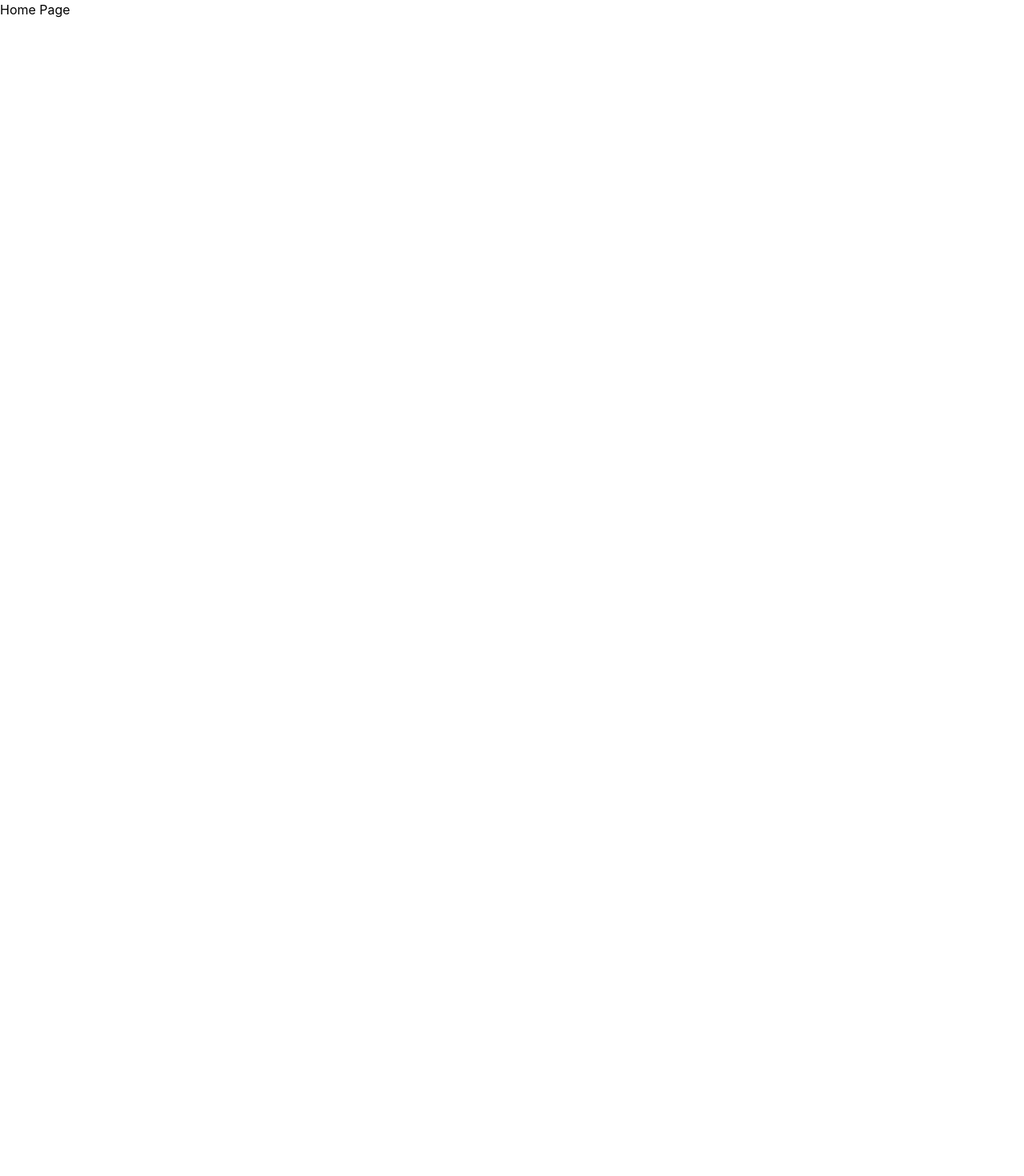
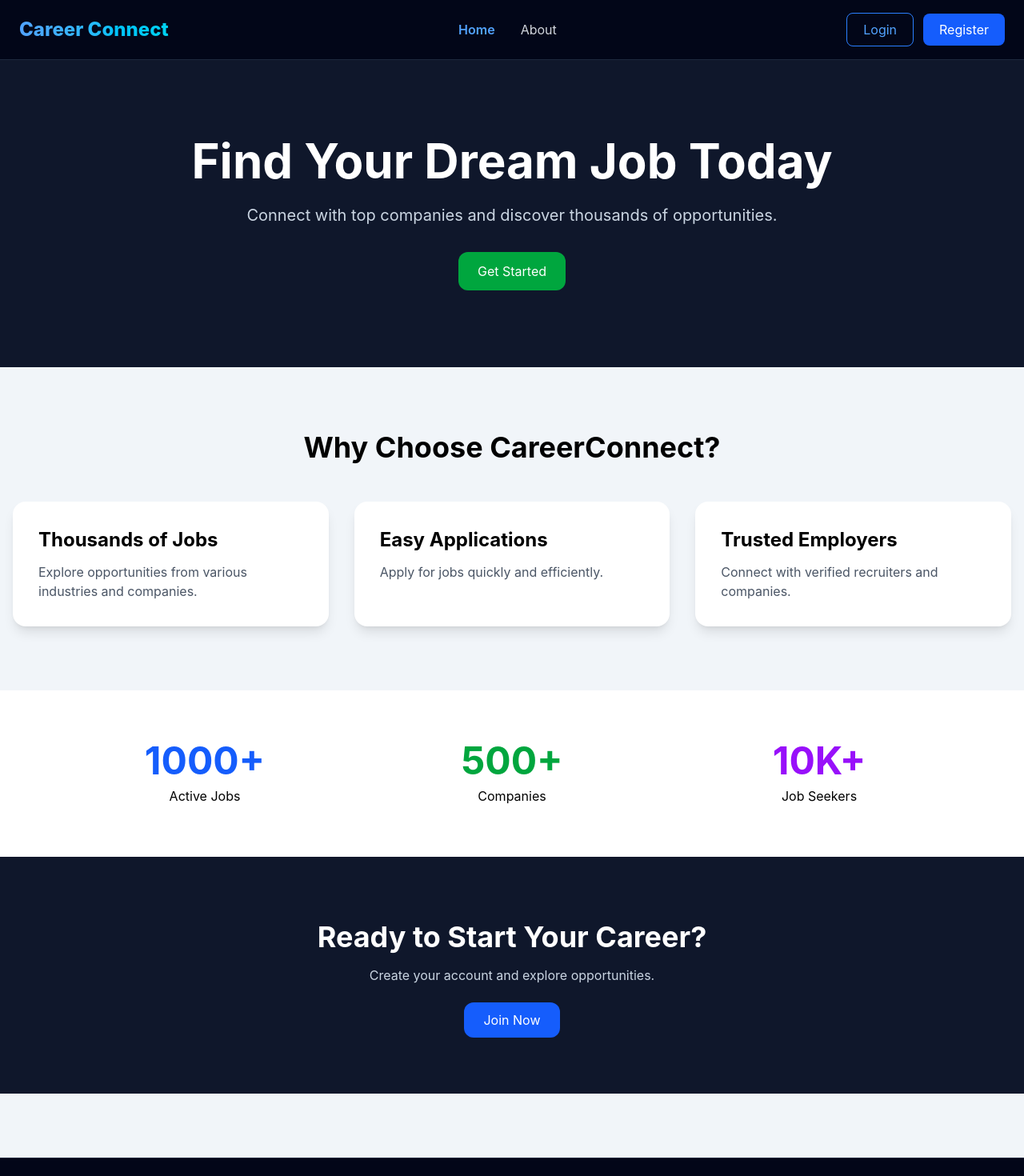
Before and after one commit to Manojnahak03/careerconnect, a React app in the folder frontend/: page / in a window 1280 px wide. Shown: the top 1470 px of the page at 80% size. Before the commit the page ends 800 px from the top, so only its background shows below. Built offline with nearby package versions, Linux system fonts and the light colour scheme; the HTML template or start-up script is replaced by a standard one.

Commit message:
Contact and Home  Page created

```diff
--- a/frontend/src/App.jsx
+++ b/frontend/src/App.jsx
@@ -3,6 +3,7 @@ import Home from "./pages/Home.jsx"
 import Register from "./pages/Register.jsx";
 import Login from "./pages/Login.jsx";
 import Job from "./pages/Job.jsx";
+import Contact from "./pages/Contact.jsx";
 
 
 function App() {
@@ -12,6 +13,7 @@ function App() {
       <Route path="/register" element={<Register />} />
       <Route path="/login" element={<Login />} />
       <Route path="/jobs" element={<Job/>} />
+      <Route path="/contact" element={<Contact/>} />
     </Routes>
   );
 }
--- a/frontend/src/components/Navbar.jsx
+++ b/frontend/src/components/Navbar.jsx
@@ -1,14 +1,16 @@
 import React from "react";
-import { NavLink, Link } from "react-router-dom";
+import { NavLink, Link, useNavigate } from "react-router-dom";
 
 const Navbar = () => {
+  const navigate = useNavigate();
+
   const token = localStorage.getItem("token");
 
   const handleLogout = () => {
     localStorage.removeItem("token");
     localStorage.removeItem("user");
 
-    window.location.href = "/login";
+    navigate("/login");
   };
 
   const navLinkClass = ({ isActive }) =>
@@ -23,19 +25,28 @@ const Navbar = () => {
         {/* Logo */}
         <Link
           to="/"
-          className="text-2xl font-bold text-white tracking-wide"
+          className="text-2xl font-extrabold bg-gradient-to-r from-blue-400 to-cyan-400 bg-clip-text text-transparent"
         >
           Career Connect
         </Link>
 
-        {/* Nav Links */}
+        {/* Navigation Links */}
         <ul className="flex items-center gap-8">
+
           <li>
             <NavLink to="/" className={navLinkClass}>
               Home
             </NavLink>
           </li>
 
+          <li>
+            <NavLink to="/about" className={navLinkClass}>
+              About
+            </NavLink>
+          </li>
+
+          {token && (
+            <>
               <li>
                 <NavLink to="/jobs" className={navLinkClass}>
                   Jobs
@@ -47,22 +58,25 @@ const Navbar = () => {
                   Contact
                 </NavLink>
               </li>
+            </>
+          )}
         </ul>
 
         {/* Auth Buttons */}
-        <div className="flex gap-3">
+        <div className="flex items-center gap-3">
+
           {!token ? (
             <>
               <Link
                 to="/login"
-                className="px-5 py-2 rounded-lg border border-blue-500 text-blue-400 hover:bg-blue-500 hover:text-white transition"
+                className="px-5 py-2 rounded-lg border border-blue-500 text-blue-400 hover:bg-blue-500 hover:text-white transition duration-300"
               >
                 Login
               </Link>
 
               <Link
                 to="/register"
-                className="px-5 py-2 rounded-lg bg-blue-600 hover:bg-blue-700 text-white transition"
+                className="px-5 py-2 rounded-lg bg-blue-600 hover:bg-blue-700 text-white transition duration-300"
               >
                 Register
               </Link>
@@ -70,13 +84,13 @@ const Navbar = () => {
           ) : (
             <button
               onClick={handleLogout}
-              className="px-5 py-2 rounded-lg bg-red-600 hover:bg-red-700 text-white transition"
+              className="px-5 py-2 rounded-lg bg-red-600 hover:bg-red-700 text-white transition duration-300"
             >
               Logout
             </button>
           )}
+
         </div>
-
       </div>
     </nav>
   );
--- /dev/null
+++ b/frontend/src/pages/Contact.jsx
@@ -0,0 +1,134 @@
+import React from "react";
+import Navbar from "../components/Navbar";
+import Footer from "../components/Footer";
+
+const Contact = () => {
+  return (
+    <div className="min-h-screen bg-slate-100">
+      <Navbar />
+
+      {/* Hero Section */}
+      <div className="bg-slate-900 text-white py-16">
+        <div className="max-w-7xl mx-auto px-4 text-center">
+          <h1 className="text-5xl font-bold mb-4">
+            Contact Us
+          </h1>
+
+          <p className="text-slate-300 text-lg">
+            Need help? Our team is here to assist students and employers.
+          </p>
+        </div>
+      </div>
+
+      {/* Help Center Cards */}
+      <div className="max-w-7xl mx-auto px-4 py-12">
+        <div className="grid md:grid-cols-2 lg:grid-cols-3 gap-6">
+
+          {/* Card 1 */}
+          <div className="bg-white p-6 rounded-2xl shadow-lg hover:shadow-2xl transition">
+            <h2 className="text-xl font-bold mb-3">
+              Student - Internship & Jobs
+            </h2>
+
+            <p className="text-gray-600 mb-5">
+              For internship and job related queries.
+            </p>
+
+            <a
+              href="mailto:careerconnect45@gmail.com?subject=Internship & Job Support"
+              className="inline-block bg-blue-600 hover:bg-blue-700 text-white px-4 py-2 rounded-lg"
+            >
+              Contact Support
+            </a>
+          </div>
+
+          {/* Card 2 */}
+          <div className="bg-white p-6 rounded-2xl shadow-lg hover:shadow-2xl transition">
+            <h2 className="text-xl font-bold mb-3">
+              Student - Trainings
+            </h2>
+
+            <p className="text-gray-600 mb-5">
+              For training and course related queries.
+            </p>
+
+            <a
+              href="mailto:careerconnect45@gmail.com?subject=Training Support"
+              className="inline-block bg-green-600 hover:bg-green-700 text-white px-4 py-2 rounded-lg"
+            >
+              Contact Support
+            </a>
+          </div>
+
+          {/* Card 3 */}
+          <div className="bg-white p-6 rounded-2xl shadow-lg hover:shadow-2xl transition">
+            <h2 className="text-xl font-bold mb-3">
+              Employers
+            </h2>
+
+            <p className="text-gray-600 mb-5">
+              For employer and recruitment related queries.
+            </p>
+
+            <a
+              href="mailto:careerconnect45@gmail.com?subject=Employer Support"
+              className="inline-block bg-purple-600 hover:bg-purple-700 text-white px-4 py-2 rounded-lg"
+            >
+              Contact Support
+            </a>
+          </div>
+
+        </div>
+      </div>
+
+      {/* Contact Info */}
+      <div className="max-w-5xl mx-auto px-4 pb-10">
+        <div className="grid md:grid-cols-2 gap-6">
+
+          <div className="bg-white p-6 rounded-2xl shadow-lg">
+            <h3 className="text-2xl font-bold mb-3">
+              📞 Contact Support
+            </h3>
+
+            <p className="text-gray-700 text-lg">
+              +91 8591700000
+            </p>
+          </div>
+
+          <div className="bg-white p-6 rounded-2xl shadow-lg">
+            <h3 className="text-2xl font-bold mb-3">
+              📧 Email Support
+            </h3>
+
+            <p className="text-gray-700 text-lg">
+              careerconnect45@gmail.com
+            </p>
+          </div>
+
+        </div>
+      </div>
+
+      {/* Address */}
+      <div className="max-w-5xl mx-auto px-4 pb-16">
+        <div className="bg-white p-8 rounded-2xl shadow-lg">
+          <h3 className="text-2xl font-bold mb-4">
+            Office Address
+          </h3>
+
+          <p className="text-gray-700">
+            Om Sai Apartment, Room No. 202,
+            Mulund, Mumbai - 400081
+          </p>
+
+          <p className="text-gray-500 mt-3">
+            Monday - Friday | 10:00 AM - 6:00 PM
+          </p>
+        </div>
+      </div>
+
+      <Footer />
+    </div>
+  );
+};
+
+export default Contact;
--- a/frontend/src/pages/Home.jsx
+++ b/frontend/src/pages/Home.jsx
@@ -1,11 +1,136 @@
-import React from 'react'
+import React from "react";
+import { Link } from "react-router-dom";
+import Navbar from "../components/Navbar";
+import Footer from "../components/Footer";
 
 const Home = () => {
   return (
-    <div>
-      Home Page
+    <div className="min-h-screen bg-slate-100">
+
+      <Navbar />
+
+      {/* Hero Section */}
+      <section className="bg-slate-900 text-white py-24">
+        <div className="max-w-7xl mx-auto px-4 text-center">
+
+          <h1 className="text-5xl md:text-6xl font-bold mb-6">
+            Find Your Dream Job Today
+          </h1>
+
+          <p className="text-xl text-slate-300 mb-8">
+            Connect with top companies and discover
+            thousands of opportunities.
+          </p>
+
+          <div className="flex justify-center gap-4 flex-wrap">
+            <Link
+              to="/register"
+              className="bg-green-600 hover:bg-green-700 px-6 py-3 rounded-xl"
+            >
+              Get Started
+            </Link>
+
+          </div>
+        </div>
+      </section>
+
+      {/* Features */}
+      <section className="max-w-7xl mx-auto px-4 py-20">
+
+        <h2 className="text-4xl font-bold text-center mb-12">
+          Why Choose CareerConnect?
+        </h2>
+
+        <div className="grid md:grid-cols-3 gap-8">
+
+          <div className="bg-white p-8 rounded-2xl shadow-lg">
+            <h3 className="text-2xl font-bold mb-3">
+              Thousands of Jobs
+            </h3>
+
+            <p className="text-gray-600">
+              Explore opportunities from various
+              industries and companies.
+            </p>
+          </div>
+
+          <div className="bg-white p-8 rounded-2xl shadow-lg">
+            <h3 className="text-2xl font-bold mb-3">
+              Easy Applications
+            </h3>
+
+            <p className="text-gray-600">
+              Apply for jobs quickly and efficiently.
+            </p>
+          </div>
+
+          <div className="bg-white p-8 rounded-2xl shadow-lg">
+            <h3 className="text-2xl font-bold mb-3">
+              Trusted Employers
+            </h3>
+
+            <p className="text-gray-600">
+              Connect with verified recruiters and companies.
+            </p>
+          </div>
+
+        </div>
+      </section>
+
+      {/* Stats */}
+      <section className="bg-white py-16">
+        <div className="max-w-6xl mx-auto px-4">
+
+          <div className="grid md:grid-cols-3 gap-8 text-center">
+
+            <div>
+              <h2 className="text-5xl font-bold text-blue-600">
+                1000+
+              </h2>
+              <p className="mt-2">Active Jobs</p>
+            </div>
+
+            <div>
+              <h2 className="text-5xl font-bold text-green-600">
+                500+
+              </h2>
+              <p className="mt-2">Companies</p>
+            </div>
+
+            <div>
+              <h2 className="text-5xl font-bold text-purple-600">
+                10K+
+              </h2>
+              <p className="mt-2">Job Seekers</p>
+            </div>
+
+          </div>
+        </div>
+      </section>
+
+      {/* CTA */}
+      <section className="bg-slate-900 text-white py-20 text-center">
+
+        <h2 className="text-4xl font-bold mb-4">
+          Ready to Start Your Career?
+        </h2>
+
+        <p className="text-slate-300 mb-8">
+          Create your account and explore opportunities.
+        </p>
+
+        <Link
+          to="/register"
+          className="bg-blue-600 px-6 py-3 rounded-xl"
+        >
+          Join Now
+        </Link>
+
+      </section>
+
+      <Footer />
     </div>
-  )
-}
+  );
+};
 
-export default Home
+export default Home;
--- a/frontend/src/pages/Job.jsx
+++ b/frontend/src/pages/Job.jsx
@@ -15,10 +15,9 @@ const Jobs = () => {
   const loadJobs = async () => {
     try {
       const res = await api.get("/job");
+      console.log("Jobs Response:", res.data);
+      setJobs(res.data.jobs);
 
-      console.log("Jobs Response:", res.data);
-
-      setJobs(res.data.jobs);
     } catch (error) {
       console.log("Error:", error);
     } finally {
```
Lines whose indentation alone changed are shown as unchanged.
